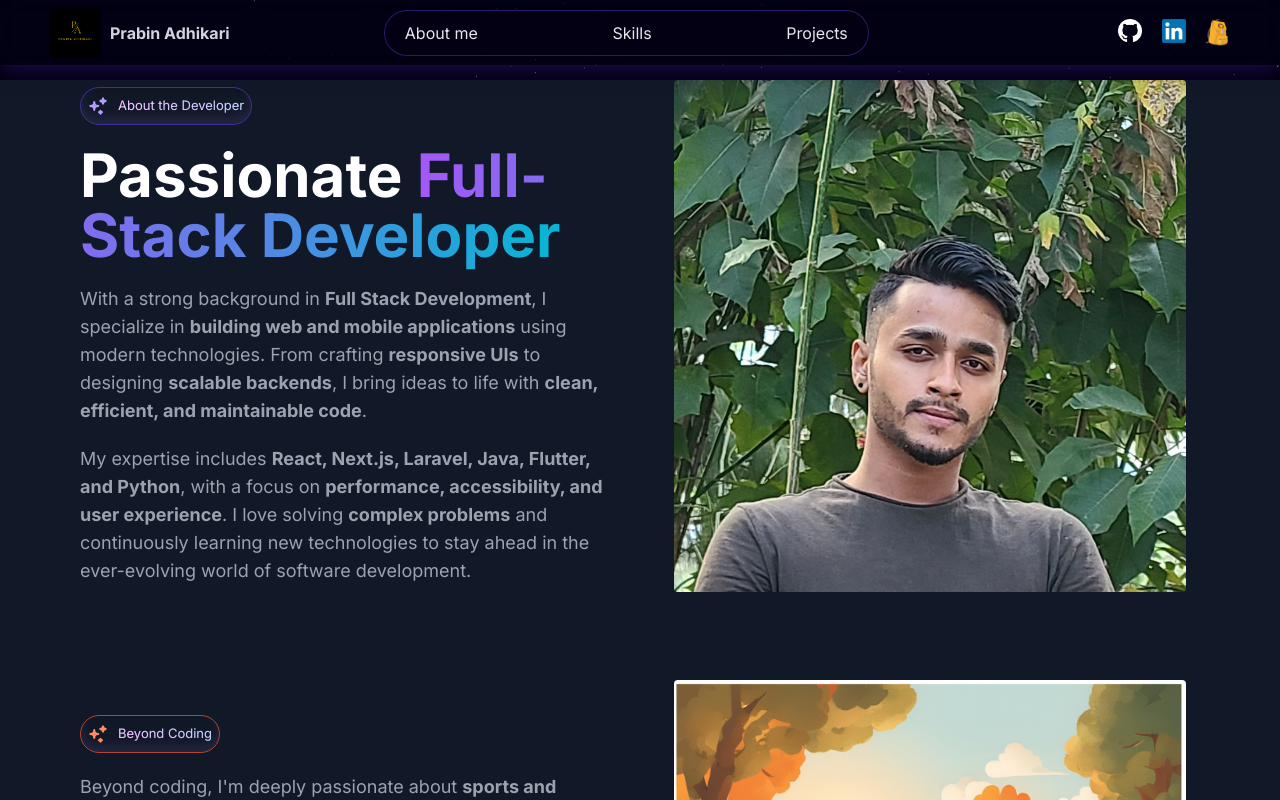
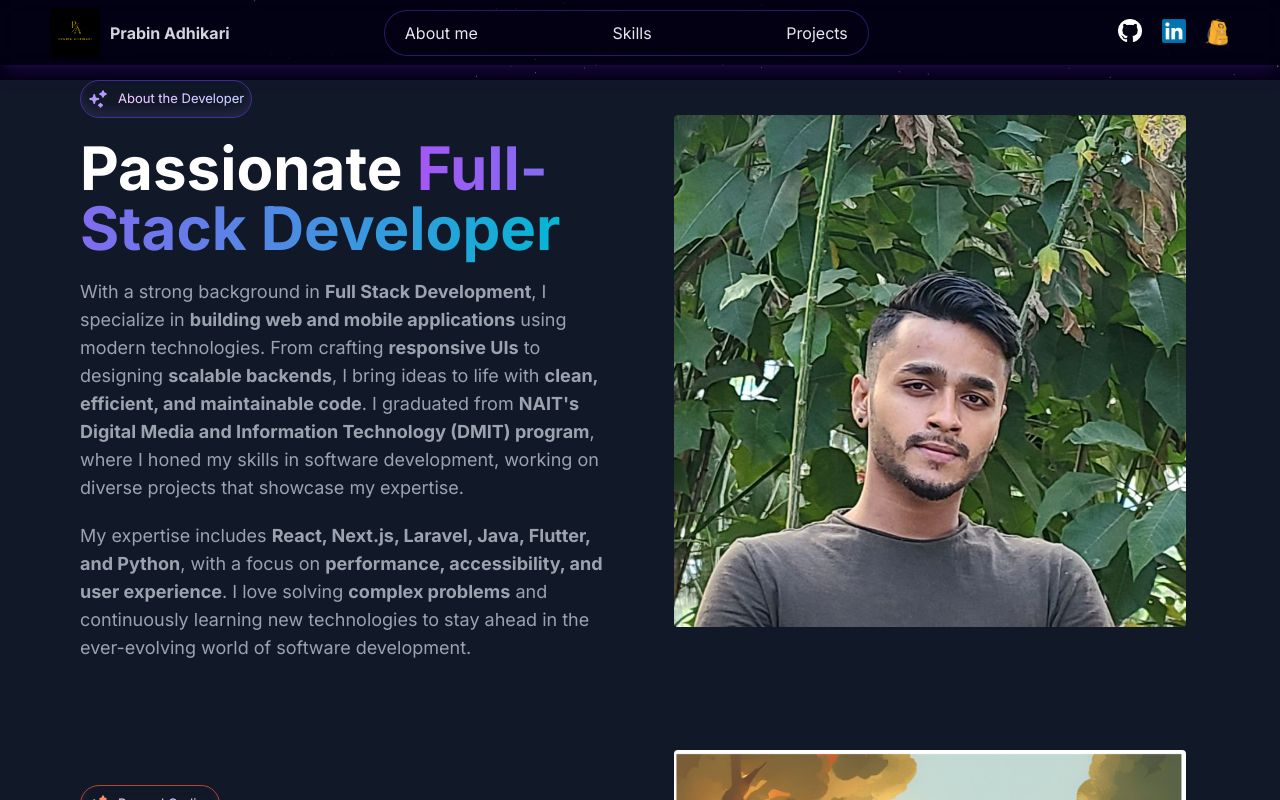
Before and after one commit to Prabin013/portfolio, a Next.js app: page /about in a window 1280 px wide. Shown: the top 800 px of the page. Built offline with nearby package versions, Linux system fonts and the light colour scheme.

Commit message:
updated about me page

```diff
--- a/app/about/page.tsx
+++ b/app/about/page.tsx
@@ -43,7 +43,7 @@ export default function AboutPage() {
             variants={slideInFromLeft(0.8)}
             className="text-lg text-gray-400"
           >
-            With a strong background in <strong>Full Stack Development</strong>, I specialize in <strong>building web and mobile applications</strong> using modern technologies. From crafting <strong>responsive UIs</strong> to designing <strong>scalable backends</strong>, I bring ideas to life with <strong>clean, efficient, and maintainable code</strong>.
+            With a strong background in <strong>Full Stack Development</strong>, I specialize in <strong>building web and mobile applications</strong> using modern technologies. From crafting <strong>responsive UIs</strong> to designing <strong>scalable backends</strong>, I bring ideas to life with <strong>clean, efficient, and maintainable code</strong>. I graduated from <strong>NAIT's Digital Media and Information Technology (DMIT) program</strong>, where I honed my skills in software development, working on diverse projects that showcase my expertise.
           </motion.p>
 
           <motion.p
```
